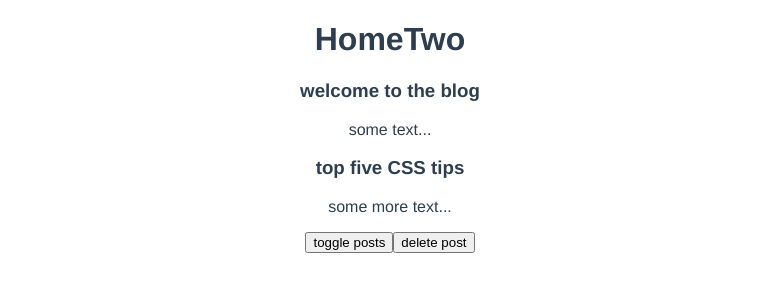
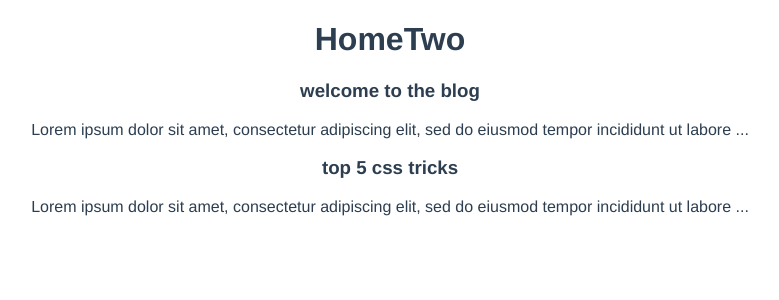
Before and after one commit to RichardMillerWimmer/learning-vue-3, a Vue app: page /HomeTwo in a window 1280 px wide. Shown: the top 300 px of the page, without its empty margins (250-1029 px from the left). Built offline with nearby package versions, Linux system fonts and the light colour scheme; data requests are answered from the project's data file.

Commit message:
json-server using async and await in setup()

```diff
--- /dev/null
+++ b/data/db.json
@@ -0,0 +1,16 @@
+{
+  "posts": [
+    {
+      "title": "welcome to the blog",
+      "body": "Lorem ipsum dolor sit amet, consectetur adipiscing elit, sed do eiusmod tempor incididunt ut labore et dolore magna aliqua. Facilisi morbi tempus iaculis urna id volutpat lacus laoreet. Dis parturient montes nascetur ridiculus mus mauris vitae ultricies. Lectus quam id leo in vitae turpis massa sed. Congue quisque egestas diam in arcu cursus euismod quis viverra. Sem nulla pharetra diam sit. Consequat id porta nibh venenatis. Vel turpis nunc eget lorem dolor sed viverra ipsum nunc. Amet massa vitae tortor condimentum lacinia quis vel eros. Nunc id cursus metus aliquam eleifend mi in nulla. Mauris a diam maecenas sed enim ut sem. Condimentum vitae sapien pellentesque habitant morbi. Lorem donec massa sapien faucibus. Lacus vestibulum sed arcu non odio. Tempor orci eu lobortis elementum nibh tellus molestie.",
+      "id": 1,
+      "tags": ["webdev", "coding", "news"]
+    },
+    {
+      "title": "top 5 css tricks",
+      "body": "Lorem ipsum dolor sit amet, consectetur adipiscing elit, sed do eiusmod tempor incididunt ut labore et dolore magna aliqua. Urna porttitor rhoncus dolor purus non enim praesent elementum facilisis. Aliquam malesuada bibendum arcu vitae elementum curabitur vitae. Sed egestas egestas fringilla phasellus faucibus. In nisl nisi scelerisque eu. Elementum curabitur vitae nunc sed velit dignissim sodales ut. Tortor dignissim convallis aenean et tortor at risus viverra adipiscing. Id diam vel quam elementum pulvinar etiam. Sagittis vitae et leo duis ut diam quam. A erat nam at lectus urna duis convallis.",
+      "id": 2,
+      "tags": ["css", "coding", "webdev"]
+    }
+  ]
+}
--- a/package.json
+++ b/package.json
@@ -8,6 +8,7 @@
   },
   "dependencies": {
     "core-js": "^3.6.5",
+    "json-server": "^0.16.3",
     "vue": "^3.0.0",
     "vue-router": "^4.0.0-0"
   },
--- a/src/views/HomeTwo.vue
+++ b/src/views/HomeTwo.vue
@@ -1,8 +1,13 @@
 <template>
   <h1>HomeTwo</h1>
-  <PostList v-if="showPosts" :posts='posts' />
-  <button @click="showPosts = !showPosts">toggle posts</button>
-  <button @click="posts.pop()">delete post</button>
+
+  <div v-if="error">{{ error }}</div>
+  <div v-if="posts.length">
+      <PostList :posts="posts" />
+  </div>
+  <div v-else>Loading...</div>
+  <!-- <button @click="showPosts = !showPosts">toggle posts</button> -->
+  <!-- <button @click="posts.pop()">delete post</button> -->
 </template>
 
 <script>
@@ -13,15 +18,27 @@ export default {
   name: "HomeTwo",
   components: { PostList },
   setup() {
-    const posts = ref([
-      { title: "welcome to the blog", body: "some text", id: 1 },
-      { title: "top five CSS tips", body: "some more text", id: 2 },
-    ]);
+    const posts = ref([]);
+    const error = ref(null);
 
-    const showPosts = ref(true)
+    const load = async () => {
+        try {
+            let data = await fetch('http://localhost:3000/posts')
+            if(!data.ok) {
+                throw Error('no data available')
+            }
+            console.log(data)
+            posts.value = await data.json()
+            console.log(posts)
+        }
+        catch(err) {
+            error.value = err.message
+            console.log(error.value)
+        }
+    }
+    load()
 
-
-    return { posts, showPosts };
+    return {posts, error};
   },
 };
 </script>
```
Also changed, not shown: 1 other file (tests, documents, lock files or other folders).
